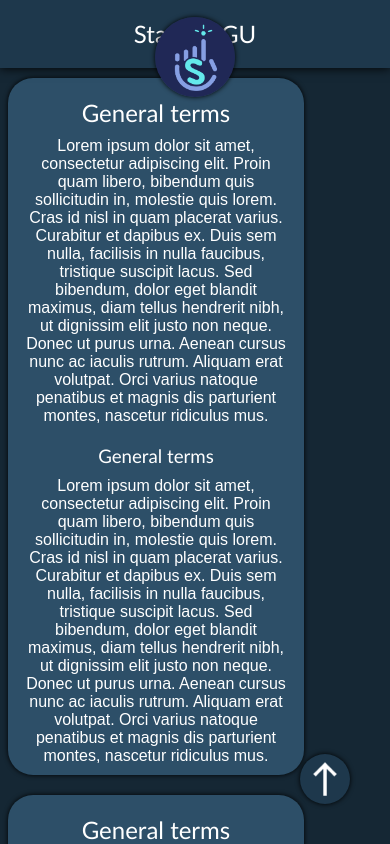
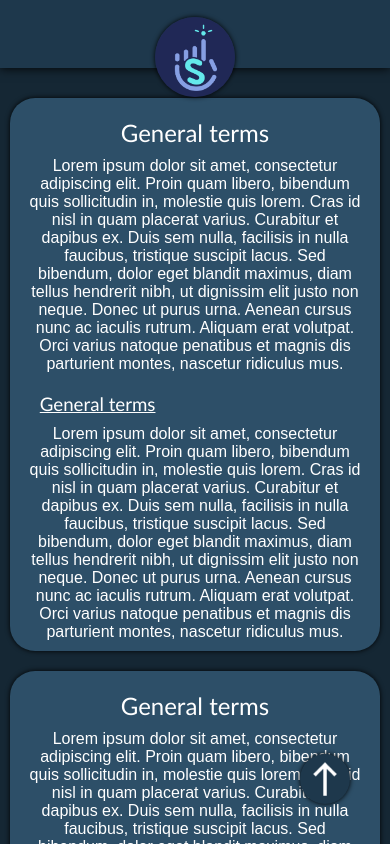
Before and after one commit to Anstrum/status_cgu, a plain HTML site: page index.html in a window 390 px wide. Drawn offline with Linux system fonts and the light colour scheme.

Commit message:
correcting media queries visual bugs

```diff
--- a/desktop.css
+++ b/desktop.css
@@ -1,4 +1,4 @@
-@media (min-width: 800px) {
+@media (min-width: 801px) {
 
     body {
         display: flex;
@@ -110,9 +110,7 @@
 
     section {
         width: 95%;
-
         margin: 10px 0;
-
         border-radius: 25px;
         box-shadow: 0 0 5px rgb(0, 0, 0);
         background-color: var(--main-background-color-secondary);
@@ -135,4 +133,5 @@
         padding: 0 5%;
         margin: 10px 0;
         text-align: center;
+    }
 }
--- a/main.css
+++ b/main.css
@@ -44,5 +44,10 @@
     font-weight: normal;
     text-align: center;
     text-shadow: none;
-    transition: all 0.3s;
 }
+
+@media (max-width: 500px) {
+    header h2 {
+        visibility: hidden;
+    }
+}
--- a/mobile.css
+++ b/mobile.css
@@ -1,13 +1,10 @@
-@media (min-width: 0) and (max-width: 800px) {
+@media (min-width: 0px) and (max-width: 800px) {
 
     body {
         display: flex;
         flex-direction: column;
         color: white;
     }
-
-
-
 
     header {
         z-index: 200;
@@ -20,9 +17,8 @@
         box-shadow: 0 0 10px black;
     }
     header h2 {
-        text-align: start;
-        width: fit-content;
-        margin:auto;
+        text-align: center;
+        width: 50%;
     }
 
     main {
@@ -109,8 +105,9 @@
     /* #endregion */
 
     content {
-        width: 80%;
-        height: 100%;
+        padding-top: 20px;
+        width: 100%;
+        height: calc(100% - 20px);
         display: flex;
         flex-direction: column;
         align-items: center;
@@ -120,9 +117,7 @@
 
     section {
         width: 95%;
-
         margin: 10px 0;
-
         border-radius: 25px;
         box-shadow: 0 0 5px rgb(0, 0, 0);
         background-color: var(--main-background-color-secondary);
@@ -132,36 +127,18 @@
         width: 100%;
         margin-top: 20px;
     }
-    .section-subtitle-1 {
+    .section-subtitle-1, .section-subtitle-2 {
         position:relative;
-        width: 100%;
+        width: fit-content;
+        margin-left: 30px;
+        text-decoration: 1px underline;
         margin-top: 20px;
     }
-    .section-subtitle-2 {
-        position:relative;
-        width: 100%;
-        margin-top: 20px;
-    }
-    .section-content-1 {
+    .section-content-1, .section-content-2, .section-content-3 {
         position:relative;
         width: 90%;
         padding: 0 5%;
         margin: 10px 0;
         text-align: center;
     }
-    .section-content-2 {
-        position:relative;
-        width: 90%;
-        padding: 0 5%;
-        margin: 10px 0;
-        text-align: center;
-    }
-    .section-content-3 {
-        position:relative;
-        width: 90%;
-        padding: 0 5%;
-        margin: 10px 0;
-        text-align: center;
-    }
-
 }
```
